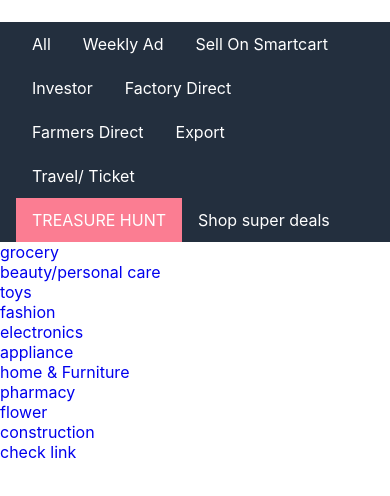
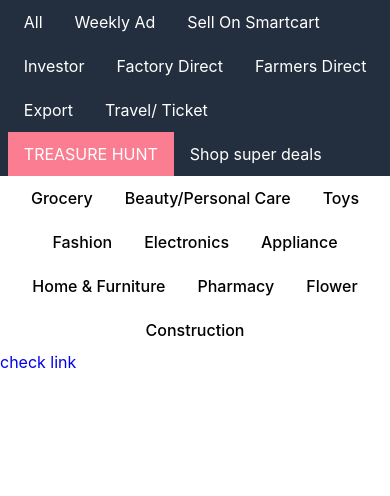
Before and after one commit to raihan-cse/tsl-smart-cart, a React (Create React App) app: page / in a window 390 px wide. Shown: the top 496 px of the page. Built offline with nearby package versions, Linux system fonts and the light colour scheme.

Commit message:
main menu done without responsive

```diff
--- a/src/App.css
+++ b/src/App.css
@@ -23,28 +23,40 @@
 
 
 /* filter menu style start */
+.menu-wrapper {
+  display: flex;
+  flex-wrap: wrap;
+}
 
+
+.menu-icon-wrapper {
+  background-color: #232F3E;
+  flex: 0 0 2%;
+  max-width: 2%;
+}
+.menu-icon-wrapper .icon-inner {
+  padding: .75rem 0 .75rem 1rem;
+}
 .menu-icon-wrapper .icon-inner .line {
-  width: 24px;
+  width: 18px;
   height: 2px;
-  color: #ffffff;
-}
-.menu-icon-wrapper .icon-inner .line.line-two {
-  width: 16px;
-  margin-left: auto;
+  background-color: #ffffff;
 }
 .menu-icon-wrapper .icon-inner .line:not(:last-child) {
-  margin-bottom: .5rem;
+  margin-bottom: 0.375rem;
 }
 
 
 .filter-menu-wrapper {
+  flex: 0 0 98%;
+  max-width: 98%;
+}
+.filter-menu-inner {
   display: flex;
   flex-wrap: wrap;
   justify-content: space-between;
   align-items: center;
   background-color: #232F3E;
-  padding: 0 1rem;
 }
 
 .filter-menu-items li {
@@ -65,6 +77,29 @@
 }
 .filter-right-box .filter-menu-items li:last-child .items {
   text-transform: initial;
+}
+
+
+
+/* main menu design start */
+.main-menu-wrapper {
+  flex: 0 0 100%;
+  max-width: 100%;
+}
+.main-menu-items {
+  text-align: center;
+}
+.main-menu-items li {
+  display: inline-block;
+}
+.main-menu-items li .items {
+  font-size: 16px;
+  font-weight: 500;
+  line-height: 28px;
+  color: #000000;
+  padding: .5rem 1rem;
+  text-transform: capitalize;
+  display: block;
 }
 
 
--- a/src/components/header/navbar/FilterMenu.js
+++ b/src/components/header/navbar/FilterMenu.js
@@ -47,6 +47,7 @@
     return (
         <>
             <div className="filter-menu-wrapper">
+                <div className="filter-menu-inner">
                     <div className="filter-left-box">
                         <ul className="filter-menu-items">
                             <li>
@@ -70,6 +71,7 @@
                         </ul>
                     </div>
                 </div>
+            </div>
         </>
     )
 }
--- a/src/components/header/navbar/MainMenu.js
+++ b/src/components/header/navbar/MainMenu.js
@@ -59,7 +59,7 @@
                 <ul className="main-menu-items">
                     {mainMenuData.map((data) =>
                         <li key={data.id}>
-                            <Link to={data.pLink}>{data.title}</Link>
+                            <Link className="items" to={data.pLink}>{data.title}</Link>
                         </li>
                     )}
                 </ul>
```
Lines whose indentation alone changed are shown as unchanged.
